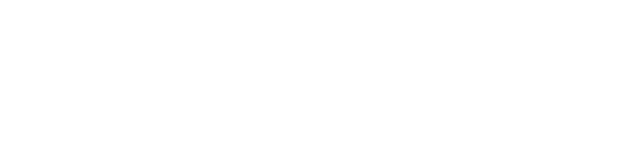
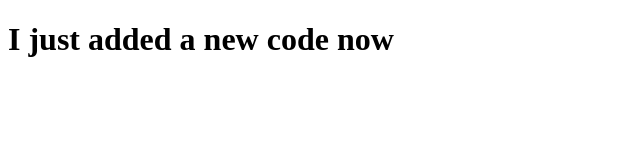
Before and after one commit to Mayorwise001/Test, a plain HTML site: page index.html in a window 1280 px wide. Shown: the whole page, without its empty margins (0-640 px from the left). Drawn offline with Linux system fonts and the light colour scheme.

Commit message:
added a new code now

```diff
--- a/index.html
+++ b/index.html
@@ -7,6 +7,6 @@
     <title>Document</title>
 </head>
 <body>
-
+    <h1>I just added a new code now</h1>
 </body>
 </html>
```
